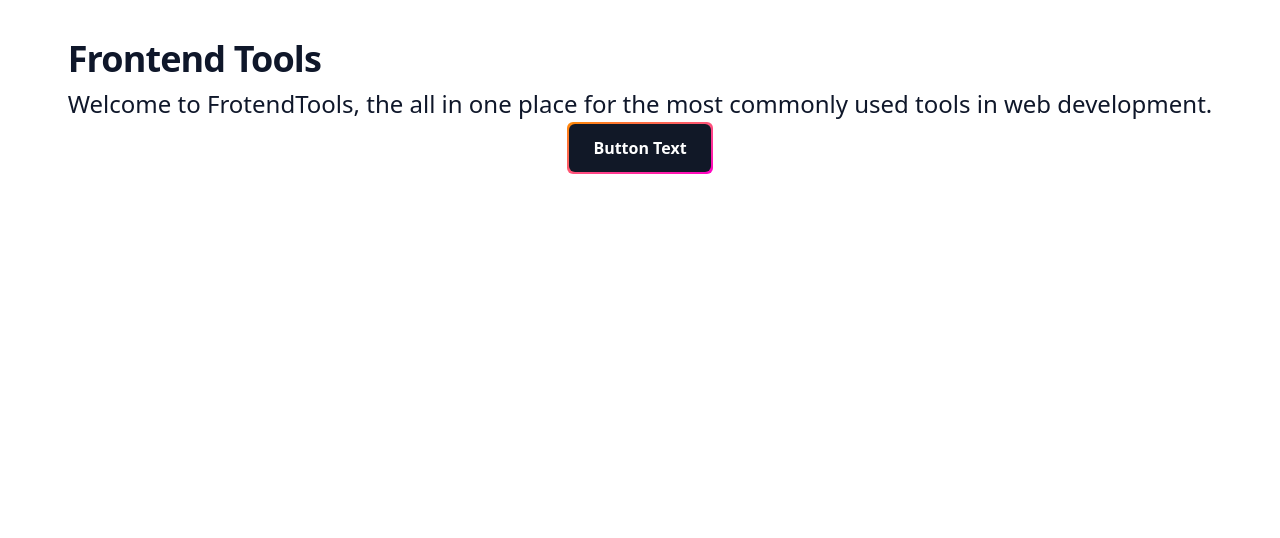
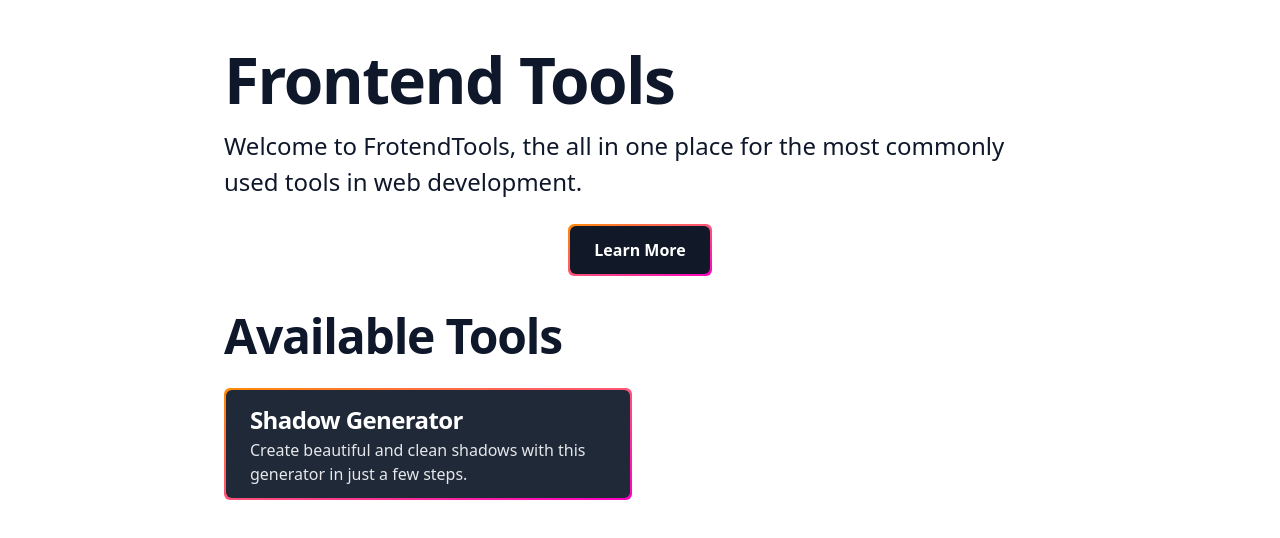
Before and after one commit to faustinozanetto/frontend-tools, a Next.js app: page / in a window 1280 px wide. Shown: the top 538 px of the page. Built offline with nearby package versions, Linux system fonts and the light colour scheme.

Commit message:
Started working on home page.

```diff
--- /dev/null
+++ b/src/modules/home/components/home-available-tools.tsx
@@ -0,0 +1,31 @@
+import React from 'react';
+import ToolCard, { ToolData } from './tool-card';
+
+const TOOLS: ToolData[] = [
+  {
+    name: 'Shadow Generator',
+    description: 'Create beautiful and clean shadows with this generator in just a few steps.',
+    path: '/tools/shadow-generator',
+  },
+];
+
+const HomeAvailableTools: React.FC = () => {
+  return (
+    <div className="flex flex-col">
+      <div className="block mb-2 sm:mb-4">
+        <h2 className="text-4xl sm:text-5xl font-extrabold text-slate-900 tracking-tight dark:text-slate-200">
+          Available Tools
+        </h2>
+      </div>
+
+      {/* Tools */}
+      <div className="grid grid-cols-1 gap-4 sm:grid-cols-2">
+        {TOOLS.map((tool, index) => {
+          return <ToolCard key={tool.name} tool={tool} />;
+        })}
+      </div>
+    </div>
+  );
+};
+
+export default HomeAvailableTools;
--- /dev/null
+++ b/src/modules/home/components/tool-card.tsx
@@ -0,0 +1,30 @@
+import React from 'react';
+
+export type ToolData = {
+  /** Name of the tool */
+  name: string;
+  /** Brief description of the tool */
+  description: string;
+  /** Href path to the tool. */
+  path: string;
+};
+
+interface IToolCardProps {
+  tool: ToolData;
+}
+
+const ToolCard: React.FC<IToolCardProps> = (props) => {
+  const { tool } = props;
+
+  return (
+    <div className="relative p-0.5 inline-flex items-center justify-center font-bold overflow-hidden rounded-md">
+      <div className="w-full h-full bg-gradient-to-br from-[#ff8a05] via-[#ff5478] to-[#ff00c6] group-hover:from-[#ff00c6] group-hover:via-[#ff5478] group-hover:to-[#ff8a05] absolute"></div>
+      <div className="relative w-full h-full px-6 py-3 transition-all ease-out bg-gray-800 rounded-md group-hover:bg-opacity-0 duration-400 dark:bg-gray-200">
+        <h3 className="text-2xl font-bold tracking-tight text-white dark:text-gray-900">{tool.name}</h3>
+        <p className="font-normal text-gray-200 dark:text-gray-700">{tool.description}</p>
+      </div>
+    </div>
+  );
+};
+
+export default ToolCard;
--- a/src/modules/layout/components/layout.tsx
+++ b/src/modules/layout/components/layout.tsx
@@ -16,7 +16,7 @@ const Layout: React.FC<ILayoutProps> = (props) => {
       {/* SEO Head */}
       <LayoutHead {...headProps} />
 
-      <main className="max-w-8xl mx-auto p-4 sm:p-6 md:p-8">
+      <main className="max-w-4xl mx-auto p-4 sm:p-6 md:p-8">
         {/* Children */}
         {children}
       </main>
--- a/src/modules/ui/components/button/button.tsx
+++ b/src/modules/ui/components/button/button.tsx
@@ -1,20 +1,21 @@
-import React from 'react';
+import React, { ButtonHTMLAttributes } from 'react';
 
-type IButtonProps = React.HTMLAttributes<HTMLButtonElement> & {
+type IButtonProps = React.ButtonHTMLAttributes<HTMLButtonElement> & {
   children?: React.ReactNode;
 };
 
 const Button: React.FC<IButtonProps> = (props) => {
-  const { children, ...rest } = props;
+  const { children, type = 'button', ...rest } = props;
 
   return (
     <button
+      type={type}
       className="relative p-0.5 inline-flex items-center justify-center font-bold overflow-hidden group rounded-md"
       {...rest}
     >
       <span className="w-full h-full bg-gradient-to-br from-[#ff8a05] via-[#ff5478] to-[#ff00c6] group-hover:from-[#ff00c6] group-hover:via-[#ff5478] group-hover:to-[#ff8a05] absolute"></span>
       <span className="relative px-6 py-3 transition-all ease-out bg-gray-900 rounded-md group-hover:bg-opacity-0 duration-400">
-        <span className="relative text-white">Button Text</span>
+        <span className="relative text-white">{children}</span>
       </span>
     </button>
   );
--- a/src/views/home/home-view.tsx
+++ b/src/views/home/home-view.tsx
@@ -1,12 +1,13 @@
+import HomeAvailableTools from '@modules/home/components/home-available-tools';
 import Button from '@modules/ui/components/button/button';
 import React from 'react';
 
 const HomeView: React.FC = () => {
   return (
-    <div className="flex flex-col">
+    <div className="flex flex-col space-y-4 sm:space-y-6">
       {/* Heading */}
       <div className="block">
-        <h1 className="text-3xl sm:text-4xl font-extrabold text-slate-900 tracking-tight dark:text-slate-200">
+        <h1 className="text-5xl sm:text-6xl font-extrabold text-slate-900 tracking-tight dark:text-slate-200">
           Frontend Tools
         </h1>
         <p className="text-xl sm:text-2xl font-normal text-slate-900">
@@ -14,9 +15,11 @@ const HomeView: React.FC = () => {
         </p>
       </div>
       {/* Learn more button */}
-      <div className="flex items-center justify-center w-full h-full button">
-        <Button onClick={() => alert('Mati negro')}>Learn More</Button>
+      <div className="flex items-center justify-center w-full h-full">
+        <Button>Learn More</Button>
       </div>
+      {/* Available Tools */}
+      <HomeAvailableTools />
     </div>
   );
 };
```
